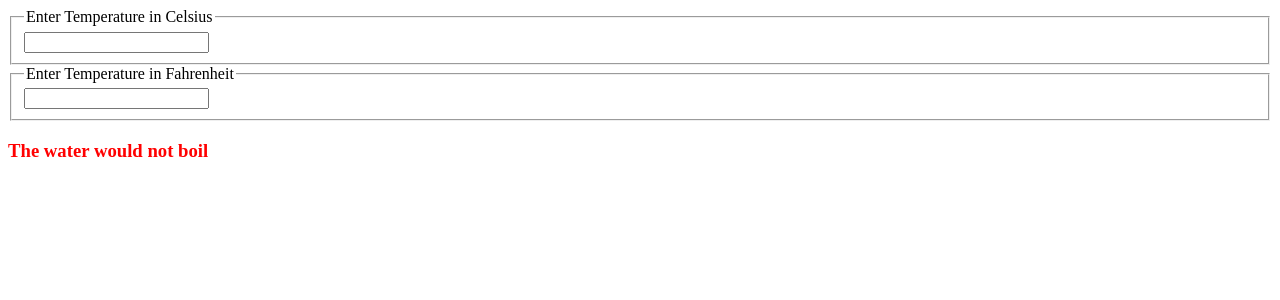
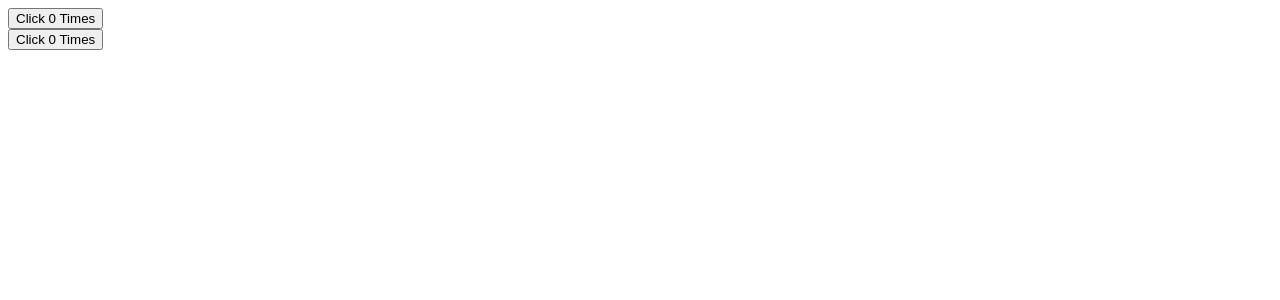
Before and after one commit to jonytalukdar/react-s, a React (Create React App) app: page / in a window 1280 px wide. Shown: the top 300 px of the page. Built offline with nearby package versions, Linux system fonts and the light colour scheme.

Commit message:
added higher order component

```diff
--- a/src/App.js
+++ b/src/App.js
@@ -1,9 +1,9 @@
 import React from 'react';
-import Calulcator from './components/Inheritange/Calculator';
+import RenderProps from './components/Render-Props/App';
 const App = () => {
   return (
     <>
-      <Calulcator />
+      <RenderProps />
     </>
   );
 };
--- /dev/null
+++ b/src/components/Higher-Order/App.js
@@ -0,0 +1,14 @@
+import React from 'react';
+import ClickCounter from './ClickCounter';
+import HoverCounter from './HoverCounter';
+
+const App = () => {
+  return (
+    <div>
+      <ClickCounter />
+      <HoverCounter />
+    </div>
+  );
+};
+
+export default App;
--- /dev/null
+++ b/src/components/Higher-Order/ClickCounter.js
@@ -0,0 +1,12 @@
+import React from 'react';
+import withCounter from './HOC/withCounter';
+
+const ClickCounter = ({ count, increament }) => {
+  return (
+    <div>
+      <button onClick={increament}>Click {count} Times</button>
+    </div>
+  );
+};
+
+export default withCounter(ClickCounter);
--- /dev/null
+++ b/src/components/Higher-Order/HOC/withCounter.js
@@ -0,0 +1,23 @@
+import React from 'react';
+
+const withCounter = (OriginalComponent) => {
+  class NewComponent extends React.Component {
+    state = {
+      count: 0,
+    };
+
+    handleClick = () => {
+      this.setState((prevState) => {
+        return { ...prevState, count: prevState.count + 1 };
+      });
+    };
+
+    render() {
+      const { count } = this.state;
+      return <OriginalComponent count={count} increament={this.handleClick} />;
+    }
+  }
+  return NewComponent;
+};
+
+export default withCounter;
--- /dev/null
+++ b/src/components/Higher-Order/HoverCounter.js
@@ -0,0 +1,12 @@
+import React from 'react';
+import withCounter from './HOC/withCounter';
+
+const HoverCounter = ({ count, increament }) => {
+  return (
+    <div>
+      <button onMouseMove={increament}>Click {count} Times</button>
+    </div>
+  );
+};
+
+export default withCounter(HoverCounter);
--- /dev/null
+++ b/src/components/Render-Props/App.js
@@ -0,0 +1,14 @@
+import React from 'react';
+import ClickCounter from './ClickCounter';
+import HoverCounter from './HoverCounter';
+
+const App = () => {
+  return (
+    <div>
+      <ClickCounter />
+      <HoverCounter />
+    </div>
+  );
+};
+
+export default App;
--- /dev/null
+++ b/src/components/Render-Props/ClickCounter.js
@@ -0,0 +1,25 @@
+import React from 'react';
+import withCounter from './HOC/withCounter';
+
+class ClickCounter extends React.Component {
+  state = {
+    count: 0,
+  };
+
+  handleClick = () => {
+    this.setState((prevState) => {
+      return { ...prevState, count: prevState.count + 1 };
+    });
+  };
+
+  render() {
+    const { count } = this.state;
+    return (
+      <div>
+        <button onClick={this.handleClick}>Click {count} Times</button>
+      </div>
+    );
+  }
+}
+
+export default withCounter(ClickCounter);
--- /dev/null
+++ b/src/components/Render-Props/HOC/withCounter.js
@@ -0,0 +1,23 @@
+import React from 'react';
+
+const withCounter = (OriginalComponent) => {
+  class NewComponent extends React.Component {
+    state = {
+      count: 0,
+    };
+
+    handleClick = () => {
+      this.setState((prevState) => {
+        return { ...prevState, count: prevState.count + 1 };
+      });
+    };
+
+    render() {
+      const { count } = this.state;
+      return <OriginalComponent count={count} increament={this.handleClick} />;
+    }
+  }
+  return NewComponent;
+};
+
+export default withCounter;
--- /dev/null
+++ b/src/components/Render-Props/HoverCounter.js
@@ -0,0 +1,24 @@
+import React from 'react';
+
+class HoverCounter extends React.Component {
+  state = {
+    count: 0,
+  };
+
+  handleClick = () => {
+    this.setState((prevState) => {
+      return { ...prevState, count: prevState.count + 1 };
+    });
+  };
+
+  render() {
+    const { count } = this.state;
+    return (
+      <div>
+        <button onMouseMove={this.handleClick}>Click {count} Times</button>
+      </div>
+    );
+  }
+}
+
+export default HoverCounter;
```
